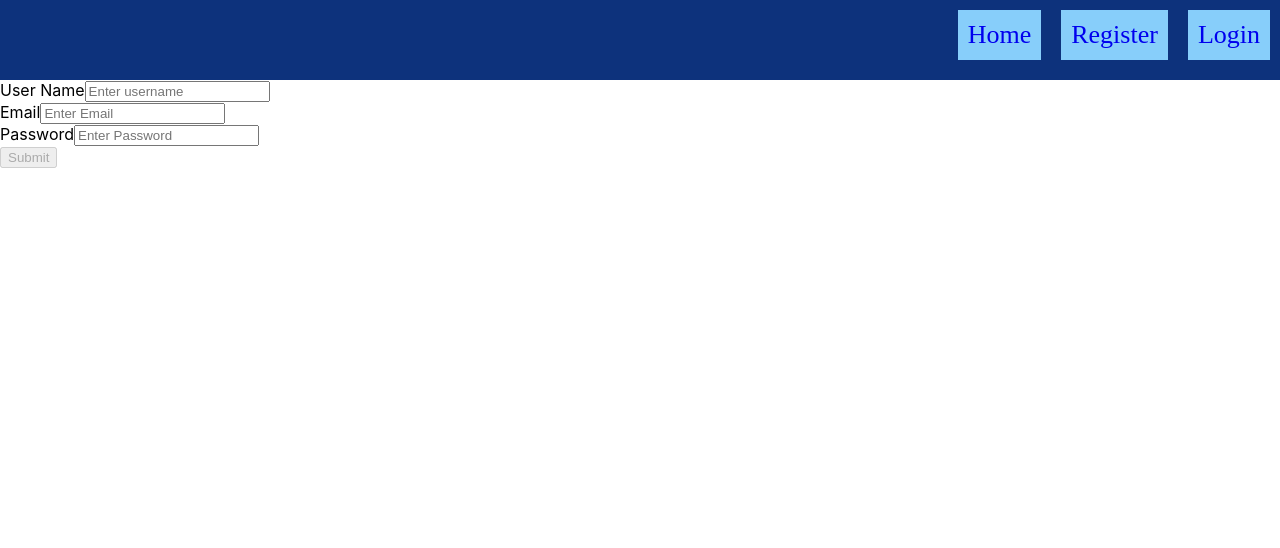
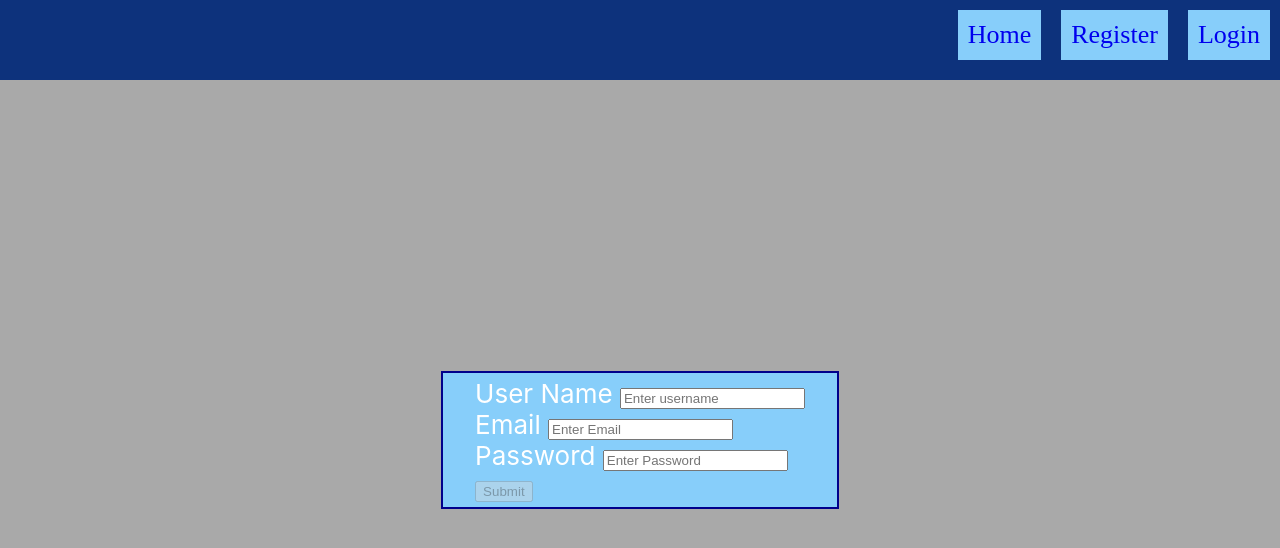
Before and after one commit to AdamKuborcik/afp_404, a React (Create React App) app in the folder frontend/: page /register in a window 1280 px wide. Shown: the top 548 px of the page. Built offline with nearby package versions, Linux system fonts and the light colour scheme.

Commit message:
RegPage megjelenés szerkesztése

```diff
--- a/frontend/src/App.css
+++ b/frontend/src/App.css
@@ -56,7 +56,8 @@
   display: flex;
   background-color:lightskyblue;
   width:30vw;
-  height:15vh;
+  min-height:15vh;
+  padding: 5px;
   text-align:center;
   vertical-align: center;
   justify-content: center;
--- a/frontend/src/components/views/RegPage.js
+++ b/frontend/src/components/views/RegPage.js
@@ -20,12 +20,13 @@ class RegPage extends React.Component {
 
     render() {
         return (
-
+            <body  className="App-body">
+            <div className={"loginForm"}>
             <Form>
 
                     <Form.Row>
                         <Form.Group  controlId={"formGridUserName"}>
-                            <Form.Label>User Name</Form.Label>
+                            <Form.Label> User Name </Form.Label>
                             <Form.Control required autoComplete="off"
                                           name="userName"
                                           type="text"
@@ -37,7 +38,7 @@ class RegPage extends React.Component {
                     </Form.Row>
                     <Form.Row>
                         <Form.Group controlId={"formGridEmail"}>
-                            <Form.Label>Email</Form.Label>
+                            <Form.Label> Email </Form.Label>
                             <Form.Control required autoComplete="off"
                                           name="email"
                                           type="email"
@@ -48,7 +49,7 @@ class RegPage extends React.Component {
                     </Form.Row>
                     <Form.Row>
                         <Form.Group  controlId={"formGridPasswd"}>
-                            <Form.Label>Password</Form.Label>
+                            <Form.Label> Password </Form.Label>
                             <Form.Control required autoComplete="off"
                                           name="passwd"
                                           type="password"
@@ -66,7 +67,9 @@ class RegPage extends React.Component {
                         Submit
                     </Button>
 
-            </Form>);
+            </Form>
+            </div>
+            </body>);
     }
 }
 export default RegPage
```
